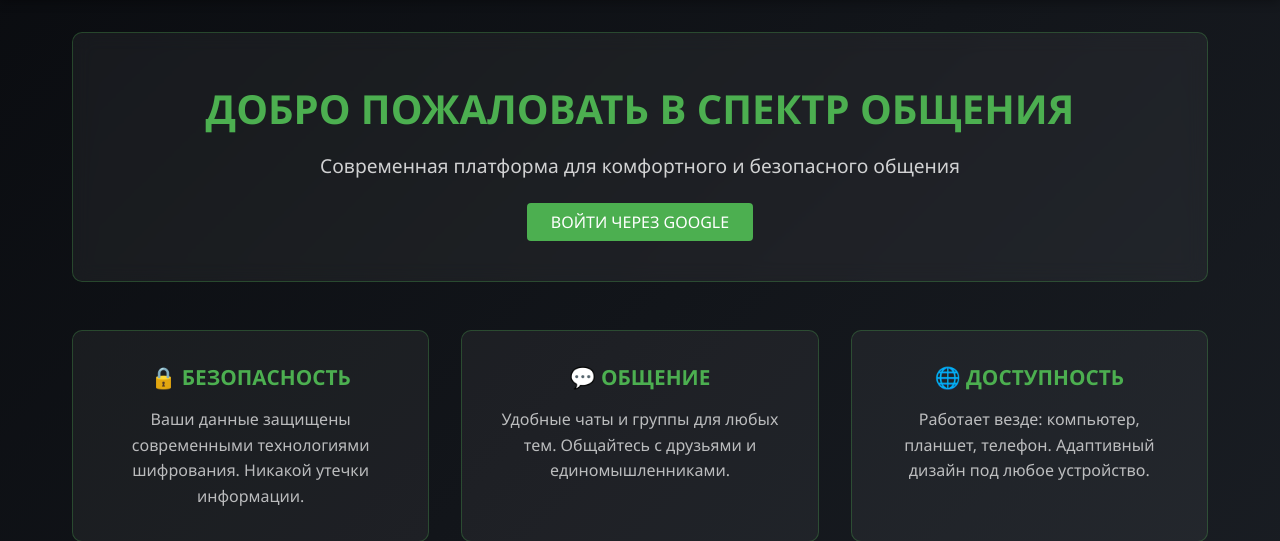
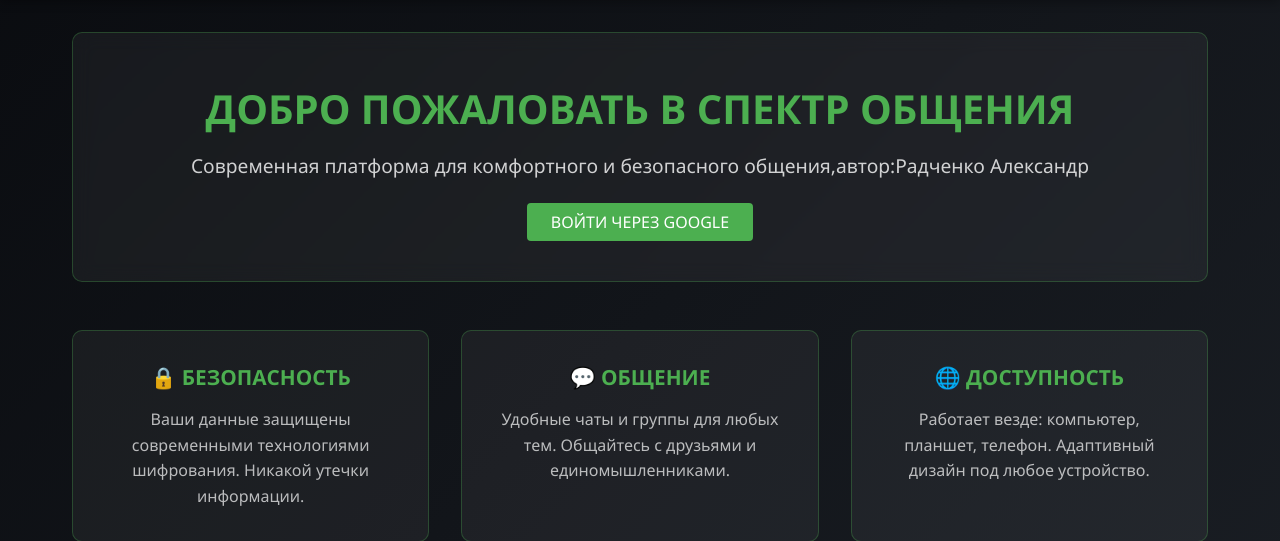
Before and after one commit to zenorvin-a11y/I-ustal-ladno-SPEKTR-, a Flask app: page / in a window 1280 px wide. Shown: the part 72-613 px from the top of the page. Run offline with Flask 3, Linux system fonts and the light colour scheme.

Commit message:
Update glavnaya.html

```diff
--- a/templates/glavnaya.html
+++ b/templates/glavnaya.html
@@ -273,7 +273,7 @@
         {% else %}
         <div class="hero">
             <h1>ДОБРО ПОЖАЛОВАТЬ В СПЕКТР ОБЩЕНИЯ</h1>
-            <p>Современная платформа для комфортного и безопасного общения</p>
+            <p>Современная платформа для комфортного и безопасного общения,автор:Радченко Александр</p>
             <a href="/login/google" class="btn">ВОЙТИ ЧЕРЕЗ GOOGLE</a>
         </div>
         {% endif %}
```
